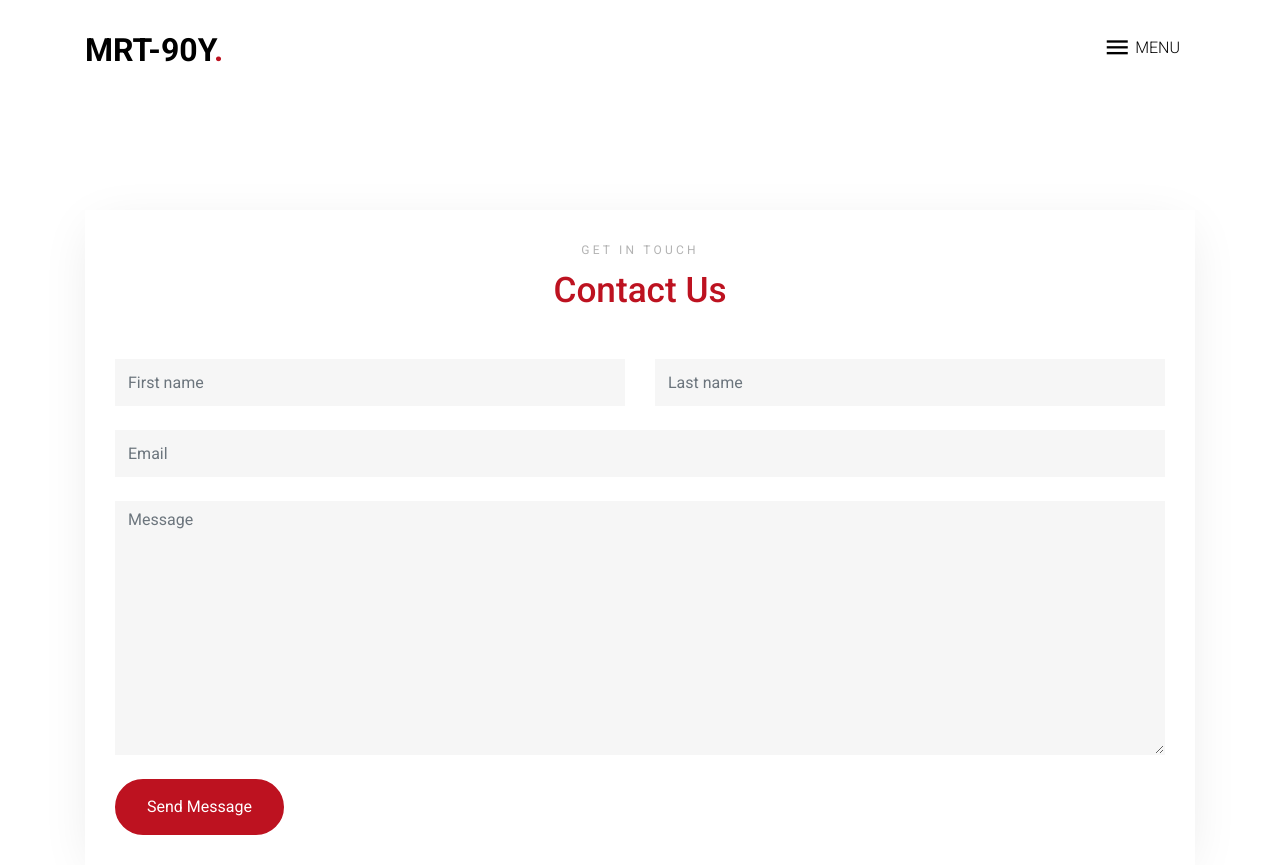
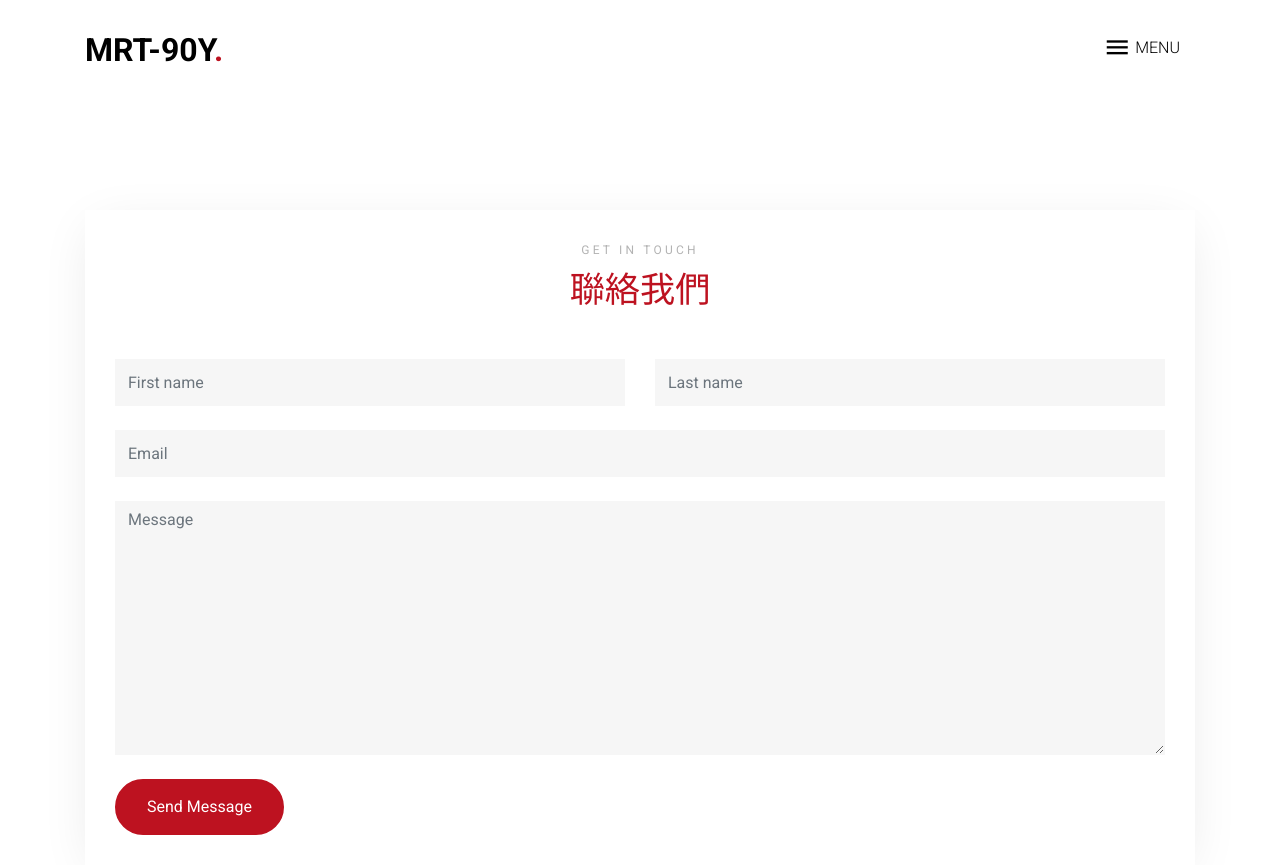
Before and after one commit to young-70/MRT-90y-1-3, a plain HTML site: page index.html in a window 1280 px wide. Drawn offline with Linux system fonts and the light colour scheme; files whose address does not match are found by name.

Commit message:
Update index.html

```diff
--- a/index.html
+++ b/index.html
@@ -74,7 +74,7 @@
 
           <div class="section-title text-center mb-5">
             <span class="sub-title mb-2 d-block">Get In Touch</span>
-            <h2 class="title text-primary">Contact Us</h2>
+            <h2 class="title text-primary">聯絡我們</h2>
           </div>
 
           <div class="row mb-4">
```
